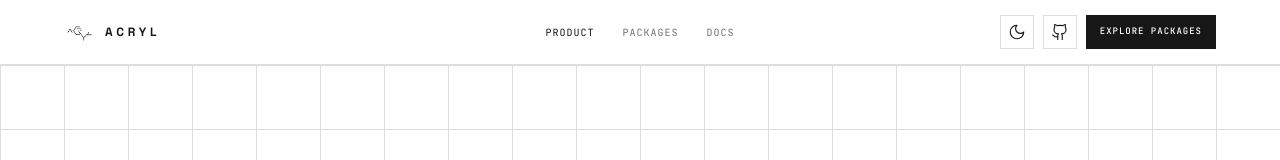
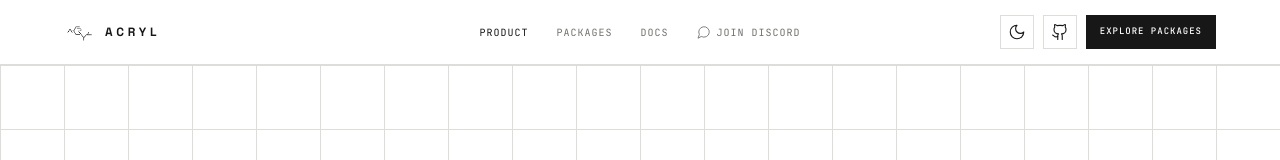
Before and after one commit to acryldev/acryldev.github.io, a React (Vite) app: page / in a window 1280 px wide. Shown: the top 160 px of the page. Built offline with nearby package versions, Linux system fonts and the light colour scheme.

Commit message:
Add Discord community links

```diff
--- a/src/components/Shell.tsx
+++ b/src/components/Shell.tsx
@@ -1,4 +1,4 @@
-import { Github, Menu, X } from 'lucide-react'
+import { Github, Menu, MessageCircle, X } from 'lucide-react'
 import { useState } from 'react'
 import { Link, NavLink, Outlet } from 'react-router-dom'
 import { Brand } from './Brand'
@@ -24,6 +24,10 @@ export function Shell() {
             {nav.map(([label, href]) => (
               <NavLink key={href} to={href} end={href === '/'} onClick={() => setOpen(false)}>{label}</NavLink>
             ))}
+            <a className="community-link" href="https://discord.gg/r7j5PMWv4" target="_blank" rel="noreferrer">
+              <MessageCircle aria-hidden="true" />
+              Join Discord
+            </a>
           </nav>
           <div className="header-actions">
             <ThemeToggle />
@@ -45,6 +49,7 @@ export function Shell() {
           <Link to="/docs">Docs</Link>
           <a href="https://agentcontextrelay.com/">Agent Context Relay</a>
           <a href="https://github.com/acryldev">GitHub</a>
+          <a href="https://discord.gg/r7j5PMWv4" target="_blank" rel="noreferrer">Discord</a>
         </div>
         <p className="footer-note">Built on Cordis and DeepSeek Harness. ACRYL adds capabilities without replacing upstream APIs.</p>
       </footer>
--- a/src/styles.css
+++ b/src/styles.css
@@ -64,6 +64,8 @@ svg { width: 18px; height: 18px; stroke-width: 1.5; }
 .site-nav { display: flex; align-items: center; gap: 28px; }
 .site-nav a { color: var(--muted-foreground); font-family: 'JetBrains Mono', monospace; font-size: 10px; letter-spacing: .1em; text-transform: uppercase; transition: color 160ms ease; }
 .site-nav a:hover, .site-nav a.active { color: var(--foreground); }
+.site-nav .community-link { display: inline-flex; align-items: center; gap: 6px; }
+.site-nav .community-link svg { width: 14px; height: 14px; }
 .header-actions { display: flex; justify-self: end; align-items: center; gap: 9px; }
 .icon-button { display: grid; width: 34px; height: 34px; padding: 0; place-items: center; border: 1px solid var(--border); border-radius: 0; background: transparent; cursor: pointer; transition: color 160ms ease, background 160ms ease; }
 .icon-button:hover { background: var(--foreground); color: var(--background); }
```
Also changed, not shown: 1 other file (tests, documents, lock files or other folders).
